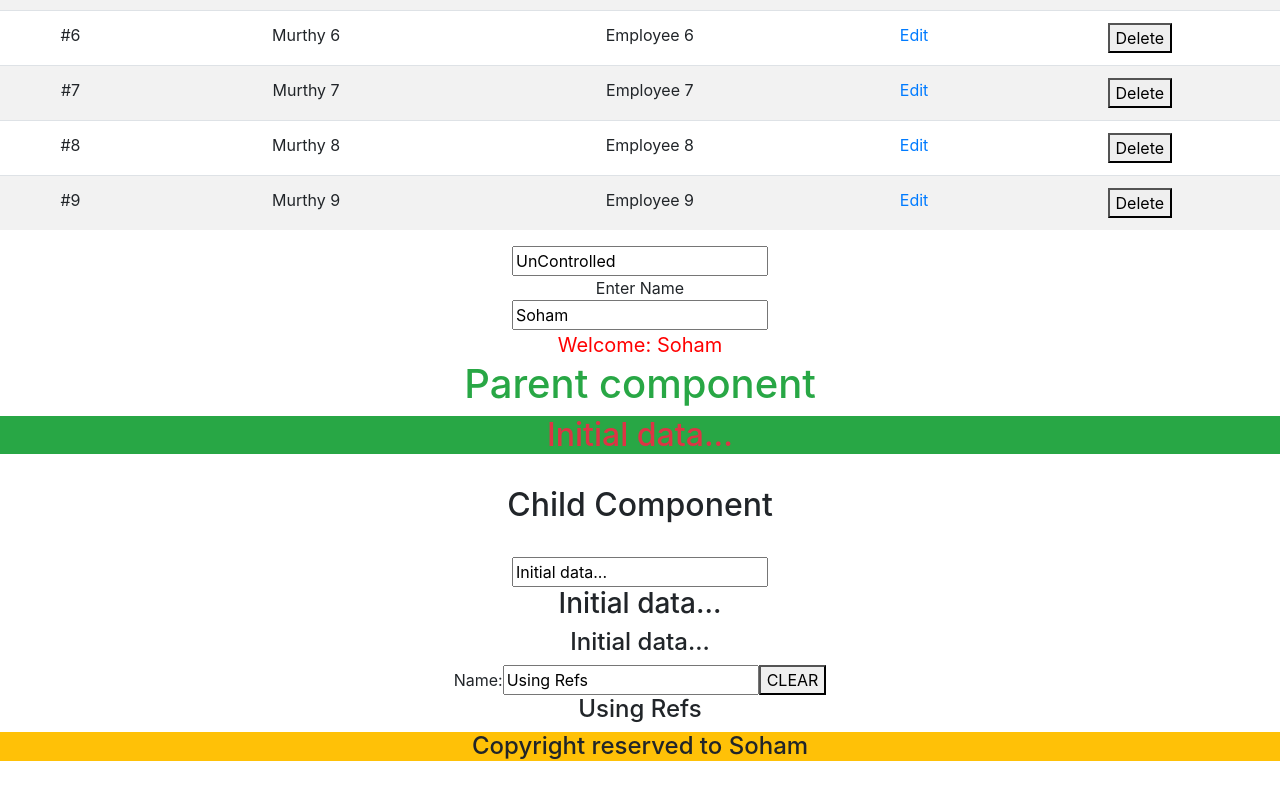
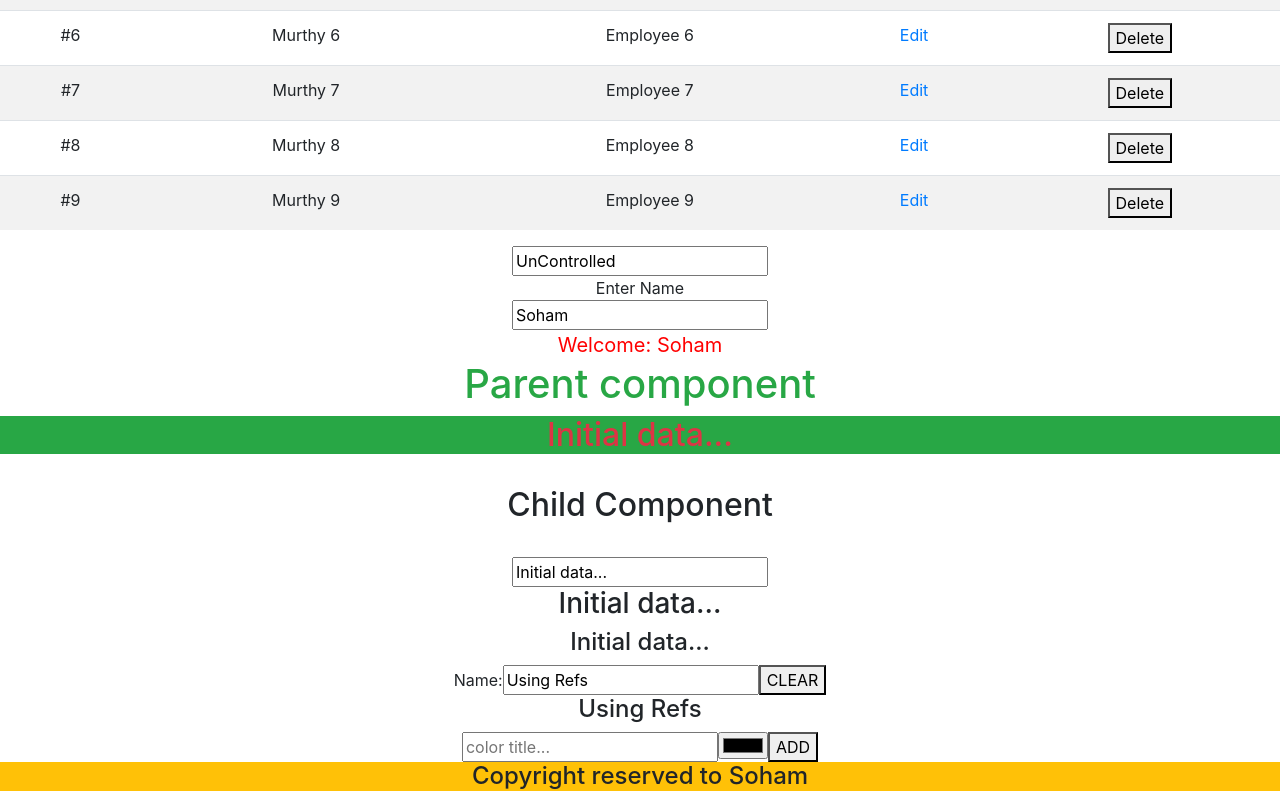
Before and after one commit to shahsohamk/react-redux, a React (Create React App) app: page / in a window 1280 px wide. Shown: the part 977-1776 px from the top of the page. Before the commit the page ends 1746 px from the top, so only its background shows below. Built offline with nearby package versions, Linux system fonts and the light colour scheme.

Commit message:
AddColor Form, object destructuring

```diff
--- /dev/null
+++ b/src/components/parent_child/AddColorForm.jsx
@@ -0,0 +1,33 @@
+import React,{Component } from 'react'
+
+export default class AddColorForm extends Component {
+    constructor(props) {
+        super(props)
+        this.submit = this.submit.bind(this)
+    }
+    submit(e) {
+        // Object Destructuring
+        const { _title, _color } = this.refs
+        e.preventDefault();
+
+        //template literal
+        alert(`New Color: ${_title.value} ${_color.value}`)
+        _title.value = '';
+        _color.value = '#000000';
+        _title.focus();
+    }
+    render() {
+    return (
+    <form onSubmit={this.submit}>
+    <input ref="_title"
+        type="text"
+        placeholder="color title..." required/>
+
+    <input ref="_color"
+          type="color" required/>
+
+        <button>ADD</button>
+    </form>
+    )
+    }
+}
--- a/src/components/parent_child/RefsDemo.jsx
+++ b/src/components/parent_child/RefsDemo.jsx
@@ -1,4 +1,5 @@
 import React,{Fragment} from 'react'
+import AddColorForm from './AddColorForm';
 
 export default class RefsDemo extends React.Component{
     constructor(props){
@@ -21,18 +22,17 @@ export default class RefsDemo extends React.Component{
         alert(this.refs.myInput.value)
         this.refs.myInput.focus()
     }
-
     render(){
         return(
             <div>
                 Name:<input value={this.state.data}
                 onChange={this.updateState}
                 ref="myInput" id="txt1"></input>
-
             <button onClick={this.clearInput}>
                 CLEAR
             </button>
             <h4>{this.state.data}</h4>
+            <AddColorForm />
             </div>
         )
     }
```
